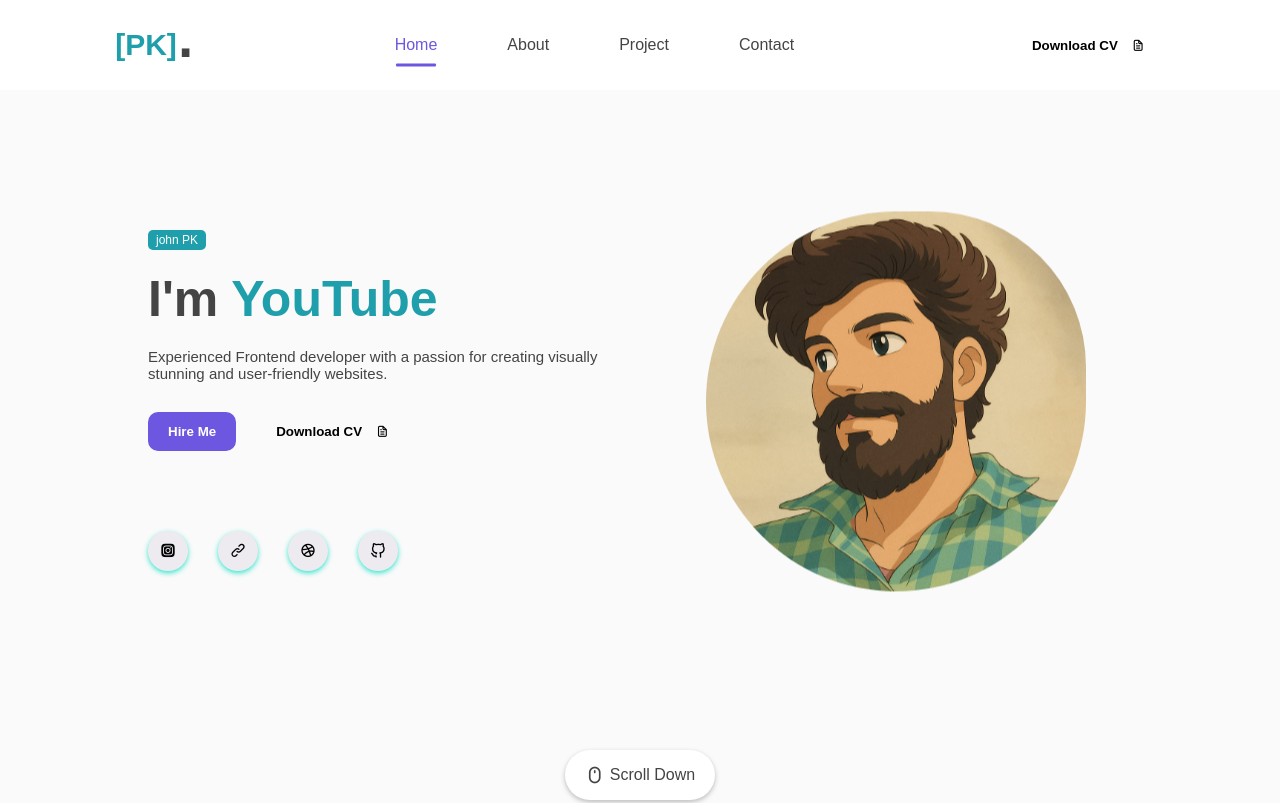
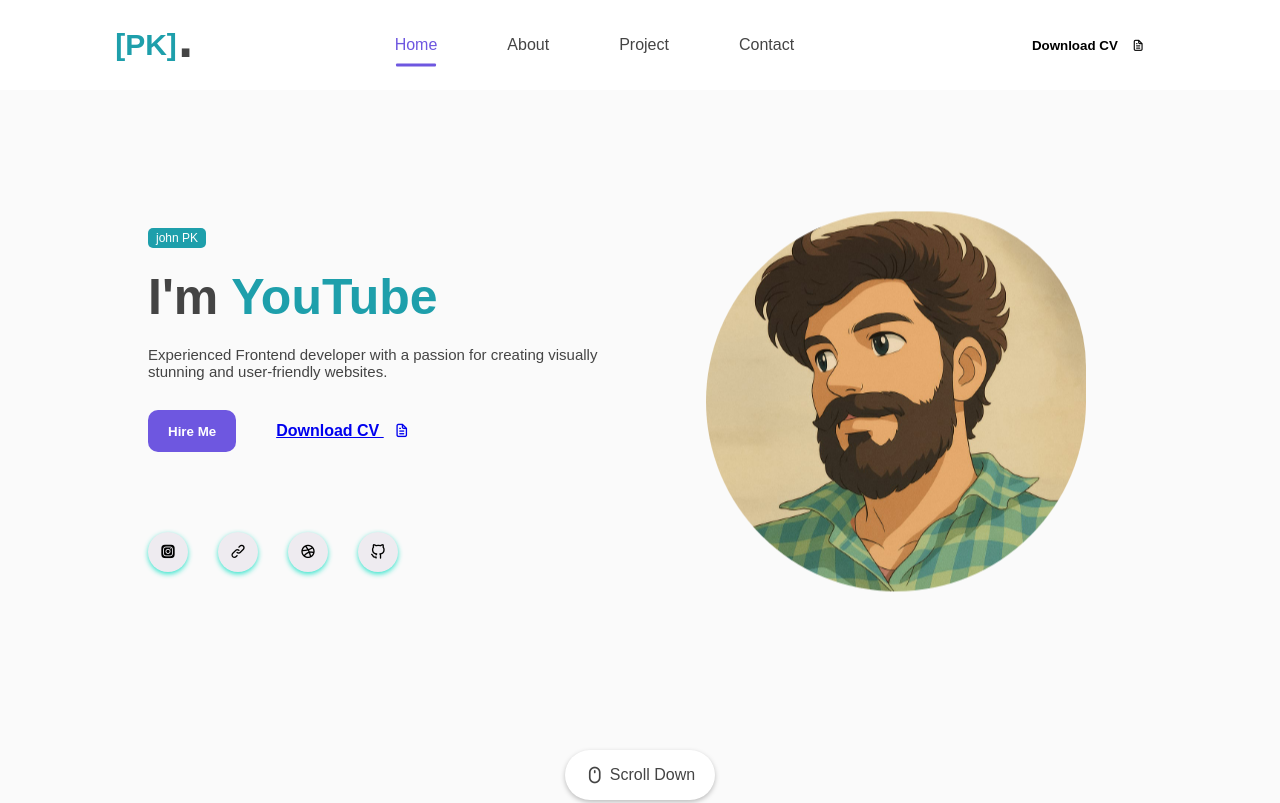
Before and after one commit to pankajsingh-pk/resume, a plain HTML site: page index.html in a window 1280 px wide. Shown: the top 803 px of the page. Drawn offline with nearby package versions, Linux system fonts and the light colour scheme; a web font is replaced by a local one.

Commit message:
Update index.html

```diff
--- a/index.html
+++ b/index.html
@@ -57,10 +57,13 @@
           <div class="featured-text-info">
             <p>Experienced Frontend developer with a passion for creating visually stunning and user-friendly websites.</p>
           </div>
-          <div class="featured-text-btn">
-            <button class="btn blue-btn">Hire Me</button>
-            <button class="btn ">Download CV <i class="uil uil-file-alt"></i></button>
-          </div>
+         <div class="featured-text-btn">
+         <button class="btn blue-btn">Hire Me</button>
+        <a href="pankajsingh.docs" download class="btn">
+        Download CV <i class="uil uil-file-alt"></i>
+       </a>
+        </div>
+
           <div class="social_icons">
             <div class="icon"><i class="uil uil-instagram-alt"></i></div>
             <div class="icon"><i class="uil uil-link"></i></div>
```
